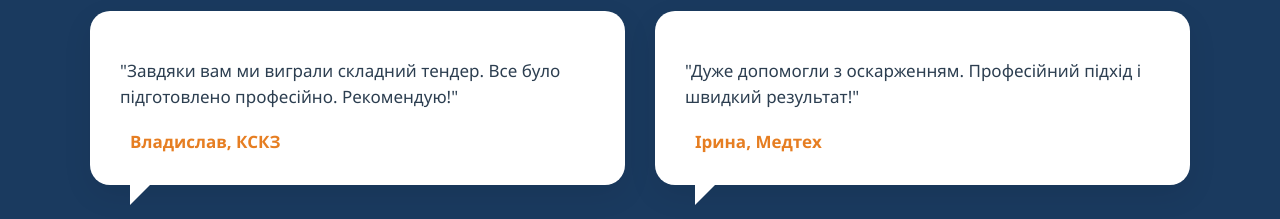
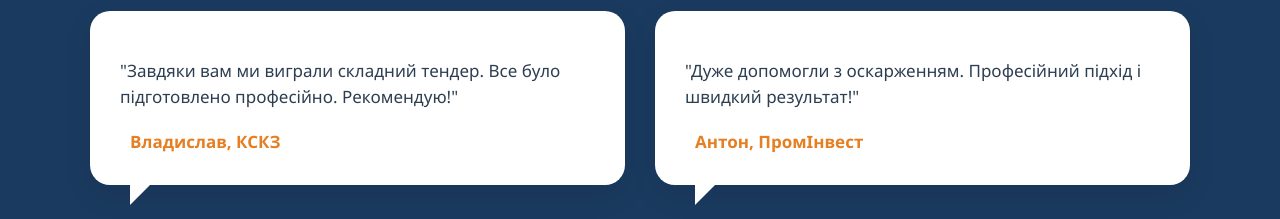
Before and after one commit to KirilKuprum/Proz, a React (Create React App) app in the folder proz/: page / in a window 1280 px wide. Shown: the part 1780-1999 px from the top of the page. Built offline with nearby package versions, Linux system fonts and the light colour scheme.

Commit message:
Update App.js

```diff
--- a/proz/src/App.js
+++ b/proz/src/App.js
@@ -110,7 +110,7 @@ function App() {
           <h2 className="section-title" style={{ color: 'white' }}>Відгуки клієнтів</h2>
           <div className="reviews-grid">
             <ReviewBubble text="Завдяки вам ми виграли складний тендер. Все було підготовлено професійно. Рекомендую!" author="Владислав, КСКЗ" />
-            <ReviewBubble text="Дуже допомогли з оскарженням. Професійний підхід і швидкий результат!" author="Ірина, Медтех" />
+            <ReviewBubble text="Дуже допомогли з оскарженням. Професійний підхід і швидкий результат!" author="Антон, ПромІнвест" />
           </div>
         </div>
       </section>
```
